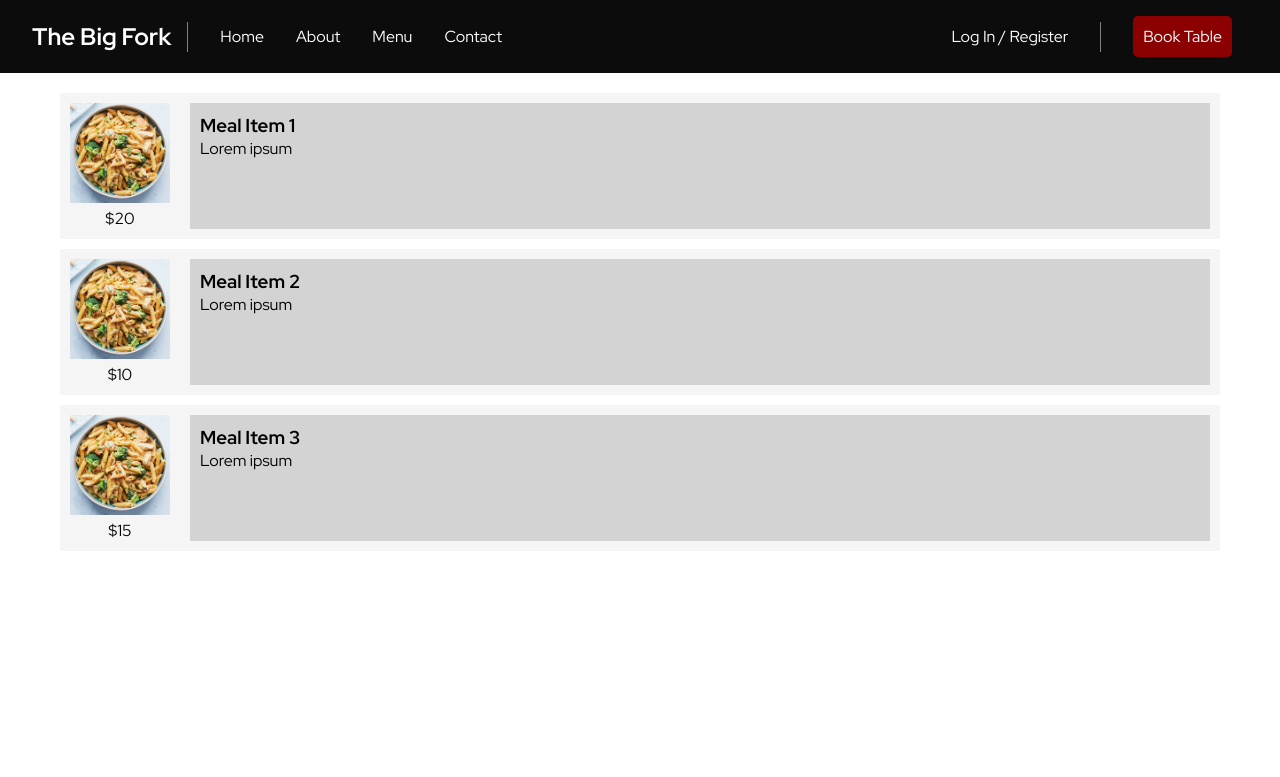
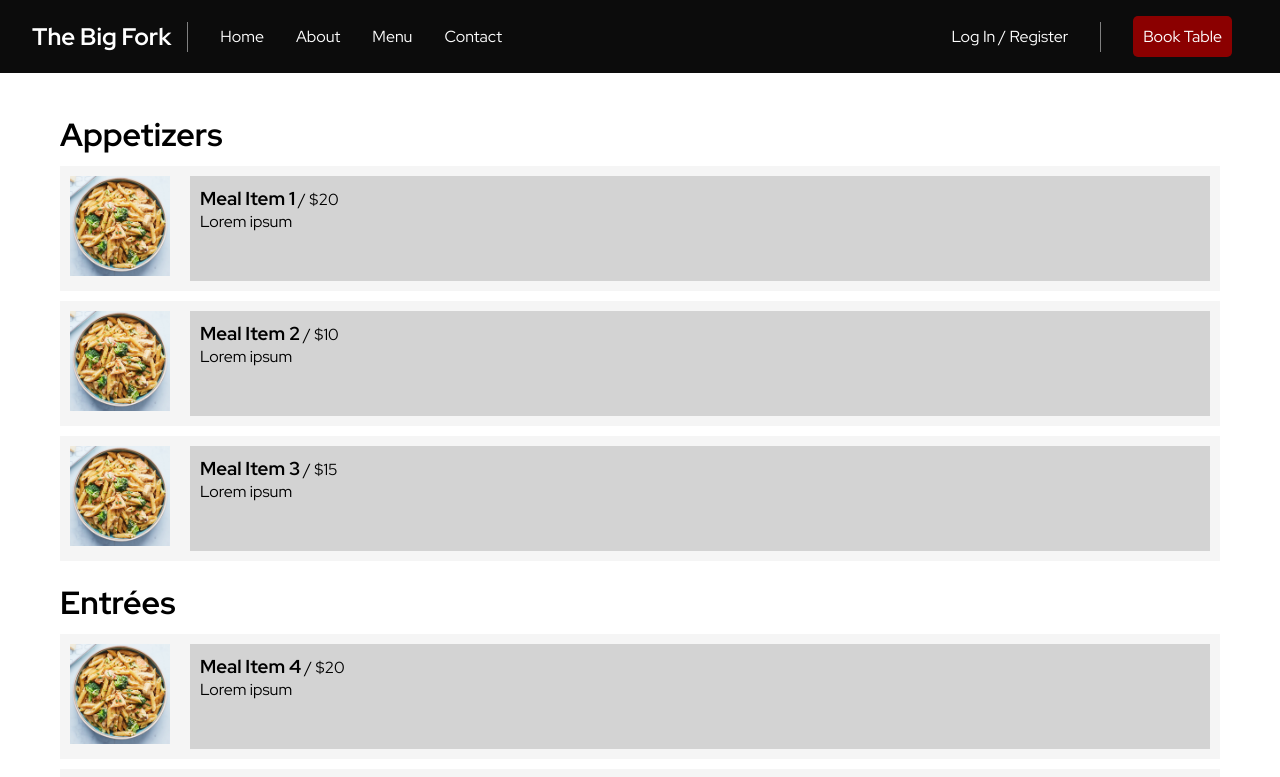
Before and after one commit to SEG3125-A/Group-13, a React (Create React App) app in the folder SEG-3125-Module7-React/: page /menu in a window 1280 px wide. Shown: the top 777 px of the page. Built offline with nearby package versions, Linux system fonts and the light colour scheme.

Commit message:
Implement categories in restaurant menu

```diff
--- a/SEG-3125-Module7-React/src/index.css
+++ b/SEG-3125-Module7-React/src/index.css
@@ -18,6 +18,13 @@ a {
   max-width: 1200px; /* Positions the content near the middle of the page */
   margin: auto;
   padding: 20px;
+}
+
+/* --------------- Menu --------------- */
+
+.menu-category h1 {
+  margin-top: 20px;
+  margin-bottom: 10px;
 }
 
 .menu-item {
--- a/SEG-3125-Module7-React/src/pages/Menu.jsx
+++ b/SEG-3125-Module7-React/src/pages/Menu.jsx
@@ -1,23 +1,32 @@
 import { useState } from "react";
 
 const Menu = () => {
-    const [items] = useState([
-        {id: 1, name: 'Meal Item 1', price: 20, imgUrl: 'images/chicken-alfredo-pasta.jpg'},
-        {id: 2, name: 'Meal Item 2', price: 10, imgUrl: 'images/chicken-alfredo-pasta.jpg'},
-        {id: 3, name: 'Meal Item 3', price: 15, imgUrl: 'images/chicken-alfredo-pasta.jpg'}
-    ]);
+    const [categories] = useState({
+        Appetizers:
+        [{id: 1, name: 'Meal Item 1', price: 20, desc:'Lorem ipsum', imgUrl: 'images/chicken-alfredo-pasta.jpg'},
+        {id: 2, name: 'Meal Item 2', price: 10, desc:'Lorem ipsum', imgUrl: 'images/chicken-alfredo-pasta.jpg'},
+        {id: 3, name: 'Meal Item 3', price: 15, desc:'Lorem ipsum', imgUrl: 'images/chicken-alfredo-pasta.jpg'}],
+        Entrées:
+        [{id: 1, name: 'Meal Item 4', price: 20, desc:'Lorem ipsum', imgUrl: 'images/chicken-alfredo-pasta.jpg'},
+        {id: 2, name: 'Meal Item 5', price: 10, desc:'Lorem ipsum', imgUrl: 'images/chicken-alfredo-pasta.jpg'},
+        {id: 3, name: 'Meal Item 6', price: 15, desc:'Lorem ipsum', imgUrl: 'images/chicken-alfredo-pasta.jpg'}]
+    });
     return (
         <div className="menu">
-            {items.map((item) => (
+            {Object.keys(categories).map((category) => (
+            <div className="menu-category">
+                <h1>{category}</h1>
+                {categories[category].map((item) => (
                     <div className="menu-item" key={item.id}>
                         <div className="menu-item-pic">
                             <img src={item.imgUrl} alt={item.name}></img>
-                        <p>${item.price}</p>
                         </div>
                         <div className="menu-item-desc">
-                        <h3>{item.name}</h3>
-                        <p>Lorem ipsum</p>
+                            <span><h3 style={{display: 'inline'}}>{item.name}</h3> / ${item.price}</span>
+                            <p>{item.desc}</p>
                         </div>
+                    </div>
+                ))}
             </div>
             ))}
         </div>
```
Lines whose indentation alone changed are shown as unchanged.
